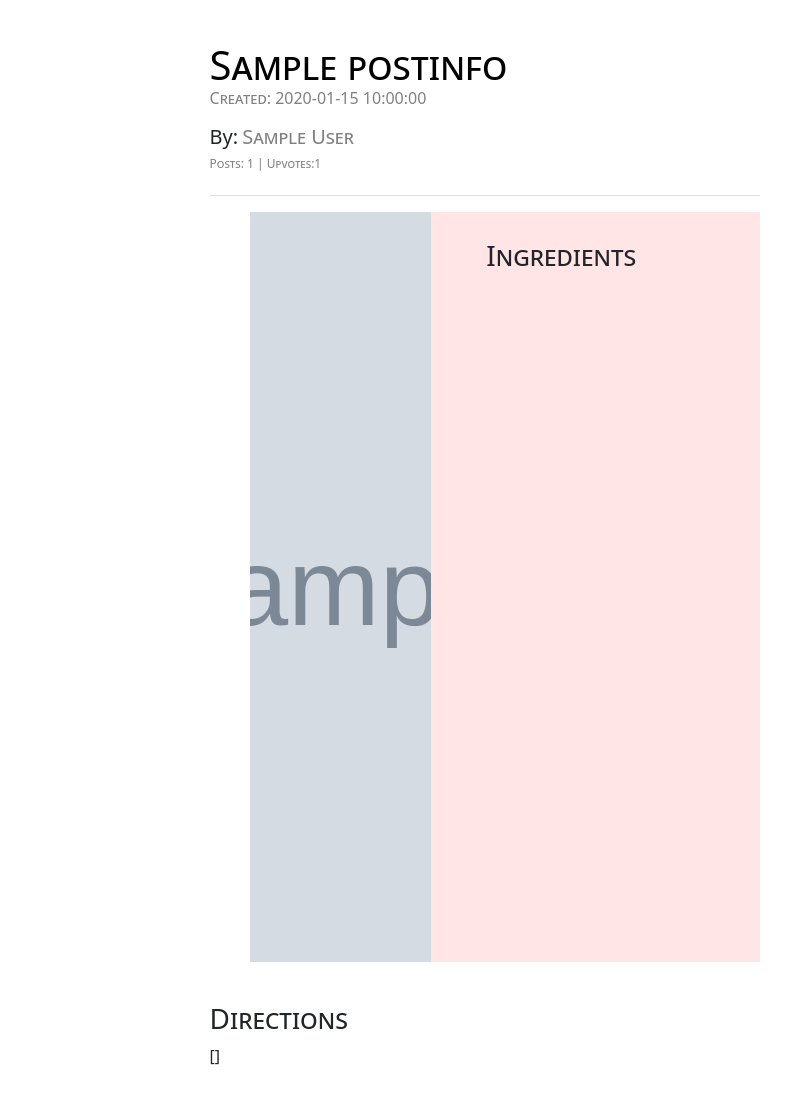
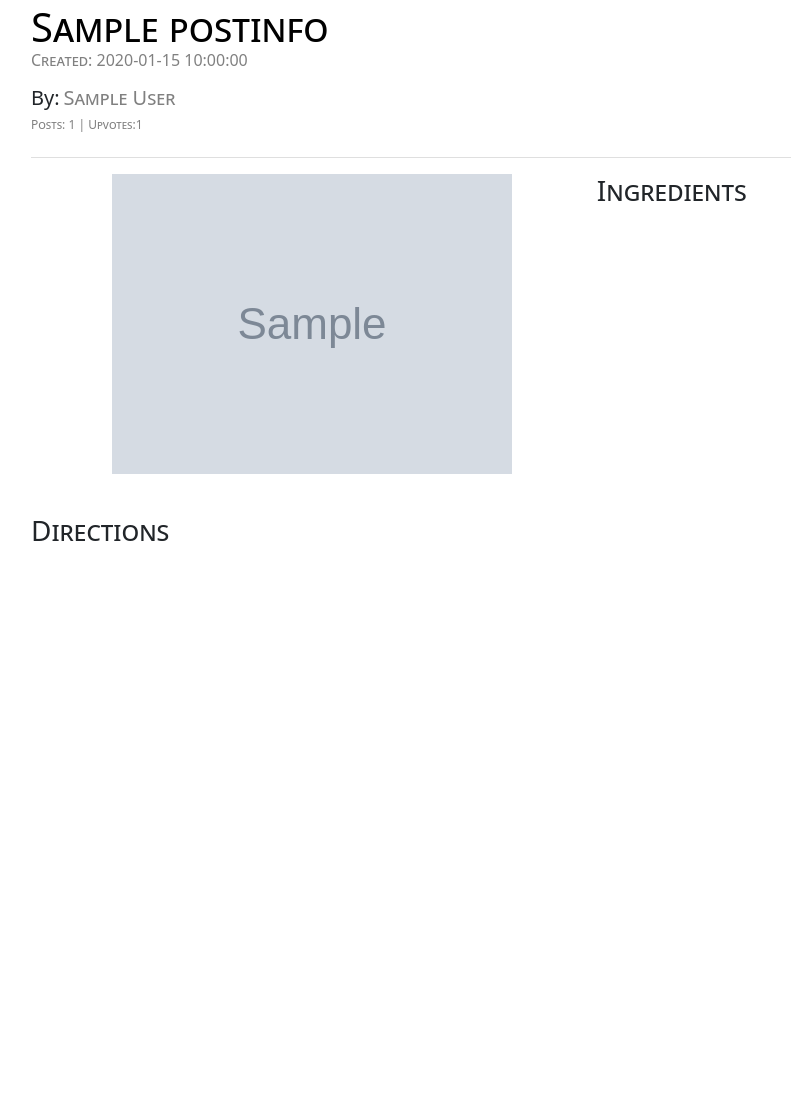
Before and after one commit to dash2927/ADAL, a Flask app: page /recipe/1 in a window 1280 px wide. Shown: the part 79-1185 px from the top of the page, without its empty margins (136-927 px from the left). After the commit the page ends 620 px from the top, so only its background shows below. Run offline with Flask 2, Linux system fonts and the light colour scheme; tables that the repository leaves empty hold one stand-in row (values such as "Sample post"); grey boxes marked "Sample" are stand-in pictures.

Commit message:
fixed create redirect and changed recipe layout

```diff
--- a/recipeezy/create.py
+++ b/recipeezy/create.py
@@ -78,6 +78,8 @@ def create():
             file.filename=output
             if output == -1:
                 return {'status': -1, 'message': 'Error when uploading file'}
+        else:
+            return {'status': -1, 'message': 'Please attach an image'}
         try:
             print("***********OUTPUT: ", flush=True, end='')
             print(output, flush=True)
--- a/recipeezy/static/static.css
+++ b/recipeezy/static/static.css
@@ -83,6 +83,13 @@
     }
 
 }
+
+@media (min-width: 1200px) {
+  .container{
+      max-width: 970px;
+  }
+}
+
 
 .tag-row {
   font-family: "Arial Black", Gadget, sans-serif;
--- a/recipeezy/templates/create.html
+++ b/recipeezy/templates/create.html
@@ -133,6 +133,7 @@
               window.scrollTo(0,0)
             } else {
               console.log(response.data.message)
+              window.location.href = window.location.origin;
             }
           })
           .catch(error => {
--- a/recipeezy/templates/recipe.html
+++ b/recipeezy/templates/recipe.html
@@ -3,7 +3,7 @@
 
 {% block content %}
 <main class="recipe_main">
-    <div class="recipe">
+    <div class="container">
         {% if post.data['tags']|length != 0 %}
         <div class="tag-row">
             <div class="tag-container" id='tag-header'>
@@ -19,13 +19,17 @@
         <h5 class="h5 mb-3" style="color: gray; font-size:16px; font-variant: small-caps;">Created: {{post.created}}</h5>
         <h5 class="h5 mb-3 fw-normal" id="recipe-desc">{{post.data['description']}}</h5>
         <div class="author-container">
-            <h5 class="item">By: </h5> <h5 class="h5 fw-normal" id="author-name">{{author.uname}}</h5>
+            <h5 class="item">By: </h5>
+            <h5 class="h5 fw-normal" id="author-name">{{author.uname}}</h5>
             <div class="break"></div>
             <h5 class="h5" id="author-stats">Posts: {{author.posts}} | Upvotes:
-                <h4 class="h5" id="upvote-stat">{{author.upvotes}}</h4></h5>
+                <h4 class="h5" id="upvote-stat">{{author.upvotes}}</h4>
+            </h5>
         </div>
         <hr style="color: gray">
         <div class="recipe-information">
+            <div class="row">
+                <div class="col-md-1">
                     {% if user.is_authenticated %}
                     <div class="vote-container">
                         <span class="vote" id="upvote">
@@ -43,19 +47,23 @@
                         </span>
                     </div>
                     {% endif %}
-        <img class="recipe-img"
-            src={{ filename }} width=50%>
-        <div class="ingredient-container">
+                </div>
+                <div class="col-md-6">
+                    <img class="img-fluid"
+                        src={{ filename }}>
+                </div>
+                <div class="col-md-5">
                     <h3 style="font-variant: small-caps">Ingredients</h3>
+                    <ul class="list-group">
                     {% for step in post.data['ingredients'] %}
-        <label class="ml-3">
-            <input type="checkbox" name="check">
-            {{step['quantity']}} {{step['name']}}
-        </label>
-        <div class="break"></div>
+                        <li class="list-group-item">{{step['quantity']}} {{step['name']}}</li>
+
                         {% endfor %}
+                    </ul>
+                </div>
             </div>
             <div id="direction-container">
+                <h3 class="h3 mt-3" style="font-variant: small-caps">Directions</h3>
                 {% for step in range(post.data['steps']|length) %}
                 <div style="display: flex; align-items: center;">
                     <span id="number">{{step+1}}</span>
@@ -63,21 +71,20 @@
                 </div>
                 <div class="break"></div>
                 {% endfor %}
-        <h3 class="h3 mt-3" style="font-variant: small-caps">Directions</h3>
-        {{post.data}}
             </div>
         </div>
     </div>
 </main>
+
 <body onLoad="checkUpvote()"></body>
 <script type="text/javascript">
-var upvote = {{upvote}};
+    var upvote = {{ upvote }};
 
     function checkUpvote() {
         if (upvote == null) {
             return
         }
-    if (upvote == true){
+        if (upvote == true) {
             var vote = document.getElementById("upvote");
         } else {
             var vote = document.getElementById("downvote");
@@ -102,8 +109,8 @@ for (const btn of document.querySelectorAll('.vote')) {
                 inca += mult;
                 incp += mult;
             } else if (curr.classList.contains("on") && !other.classList.contains("on")) {
-            inca -= 2*mult;
-            incp -= 2*mult;
+                inca -= 2 * mult;
+                incp -= 2 * mult;
             }
             event.currentTarget.classList.toggle('on');
             inca += mult;
```
Also changed, not shown: 1 other file. Lines whose indentation alone changed are shown as unchanged.
